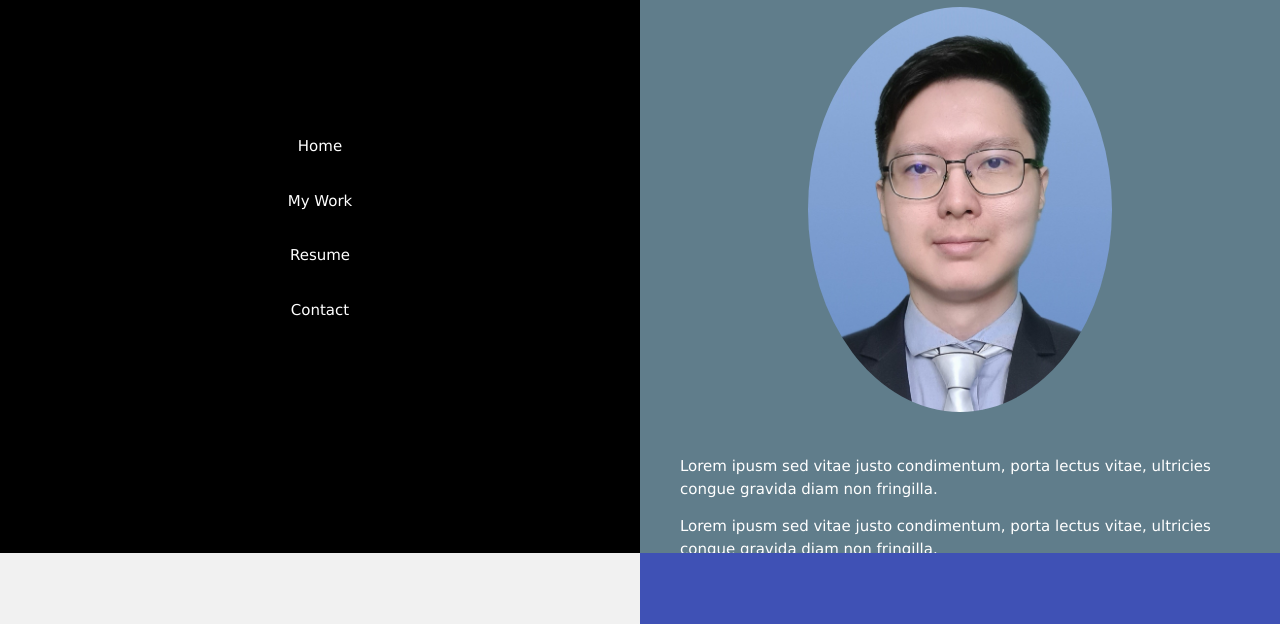
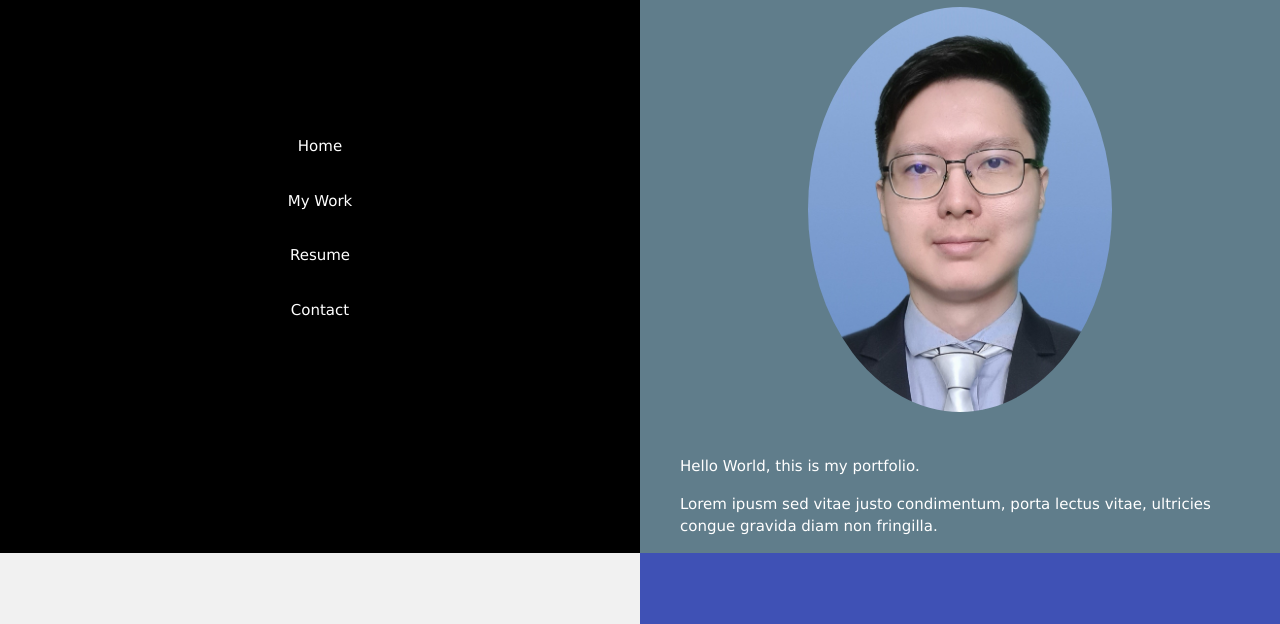
Before and after one commit to brypoon/brypoon.github.io, a plain HTML site: page index.html in a window 1280 px wide. Shown: the part 147-771 px from the top of the page. Drawn offline with nearby package versions, Linux system fonts and the light colour scheme.

Commit message:
changed description

```diff
--- a/index.html
+++ b/index.html
@@ -24,7 +24,7 @@
       <h1>About Me</h1>
       <img src="/w3images/avatar3.png" class="w3-margin w3-circle" alt="Person" style="width:50%">
       <div class="w3-left-align w3-padding-large">
-        <p>Lorem ipusm sed vitae justo condimentum, porta lectus vitae, ultricies congue gravida diam non fringilla.</p>
+        <p>Hello World, this is my portfolio.</p>
         <p>Lorem ipusm sed vitae justo condimentum, porta lectus vitae, ultricies congue gravida diam non fringilla.</p>
       </div>
     </div>
```
Also changed, not shown: 1 other file.
